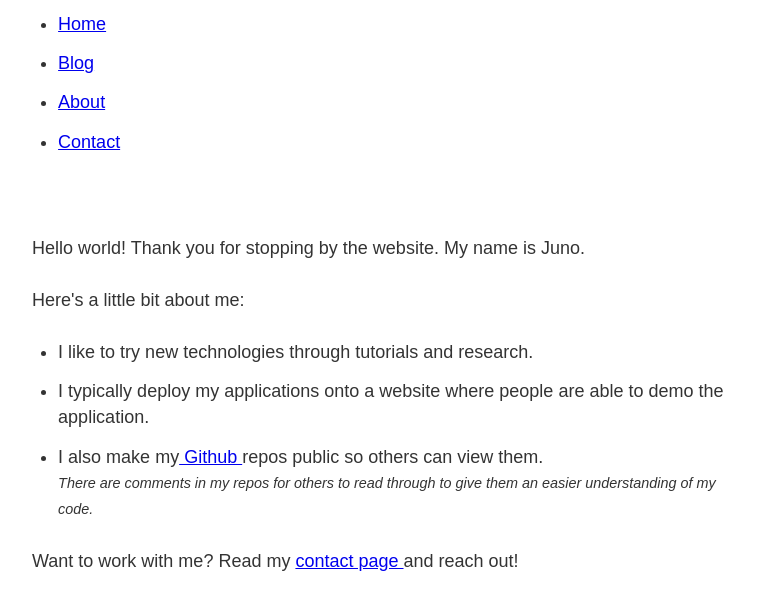
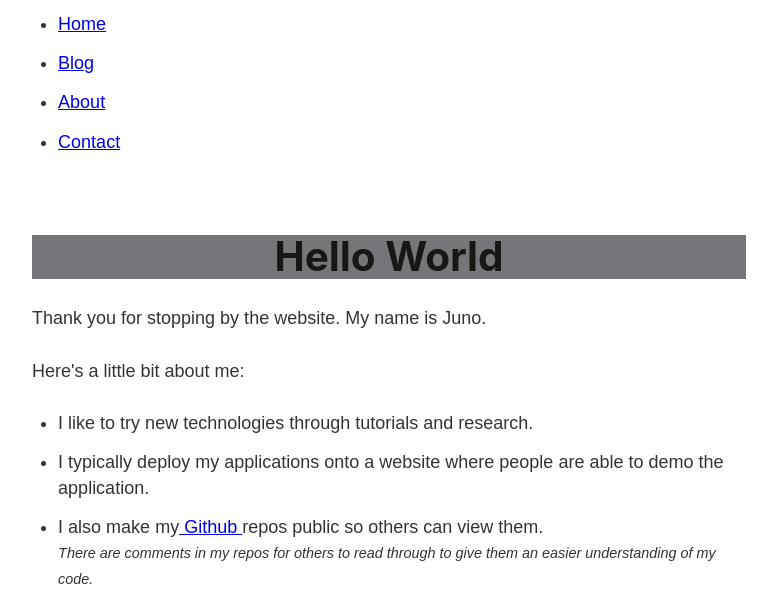
Before and after one commit to juno-v/gatsby, a Gatsby site: page /about in a window 1280 px wide. Shown: the part 173-789 px from the top of the page, without its empty margins (251-1028 px from the left). Built offline with nearby package versions, Linux system fonts and the light colour scheme; Gatsby itself is replaced by a stand-in of ours.

Commit message:
added a hello world to about page with a background color div.

```diff
--- a/src/pages/about.js
+++ b/src/pages/about.js
@@ -9,7 +9,11 @@ const AboutPage = () => {
     return (
         <Layout>
             <Head title="About" />
-            <p> Hello world! Thank you for stopping by the website. My name is Juno. </p>
+                <div className={aboutStyles.helloWorldDiv} >
+                    <h1> Hello World </h1>
+                </div>
+
+            <p> Thank you for stopping by the website. My name is Juno. </p>
             <p> Here's a little bit about me: </p>
             <ul className={aboutStyles.ul} >
                 <li> I like to try new technologies through tutorials and research. </li>
--- a/src/pages/about.module.scss
+++ b/src/pages/about.module.scss
@@ -6,3 +6,10 @@ ul {
         }
     }
 }
+
+.helloWorldDiv {
+    background-color: #78757a;
+    text-align: center;
+    vertical-align: middle;
+    line-height: 390px;
+}
```
